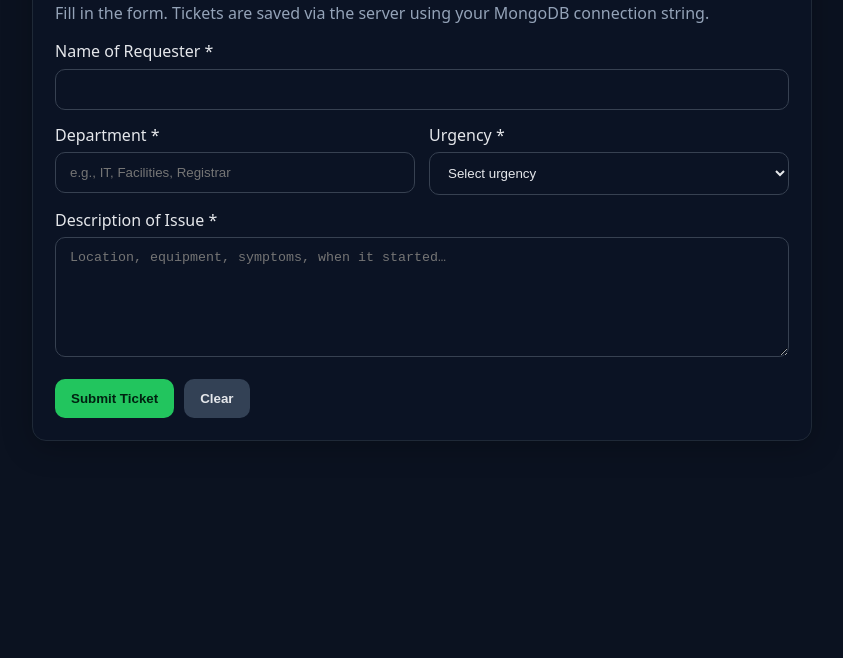
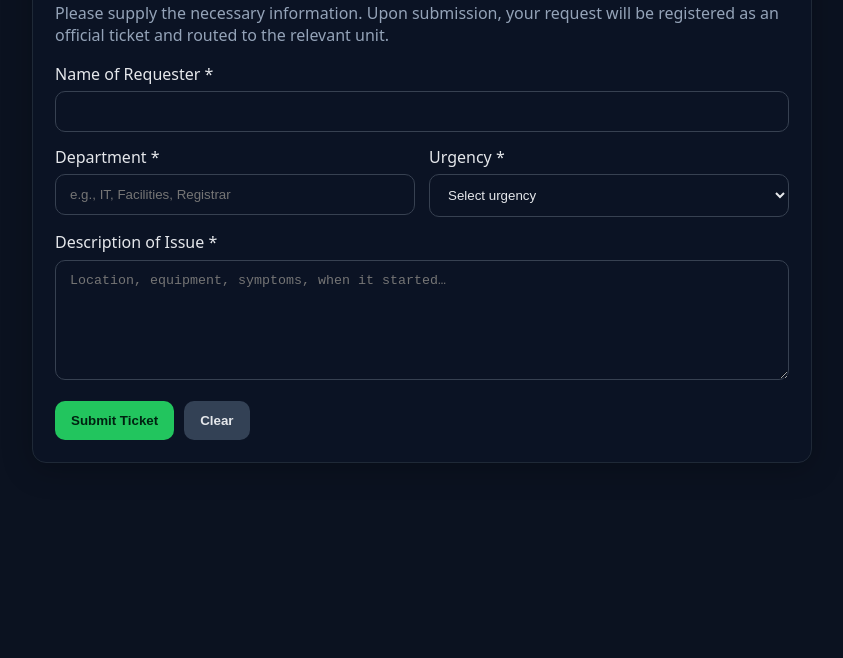
Before and after one commit to webadmin9826/maintenance, a plain HTML site: page index.html in a window 1280 px wide. Shown: the part 142-800 px from the top of the page, without its empty margins (218-1061 px from the left). Drawn offline with Linux system fonts and the light colour scheme.

Commit message:
Update index.html

```diff
--- a/index.html
+++ b/index.html
@@ -24,7 +24,7 @@
 <div class="wrap">
   <div class="card">
     <h1>Maintenance / Repair Ticket</h1>
-    <p class="muted">Fill in the form. Tickets are saved via the server using your MongoDB connection string.</p>
+    <p class="muted">Please supply the necessary information. Upon submission, your request will be registered as an official ticket and routed to the relevant unit.</p>
 
     <form id="ticketForm" autocomplete="off">
       <label for="reqName">Name of Requester *</label>
```
